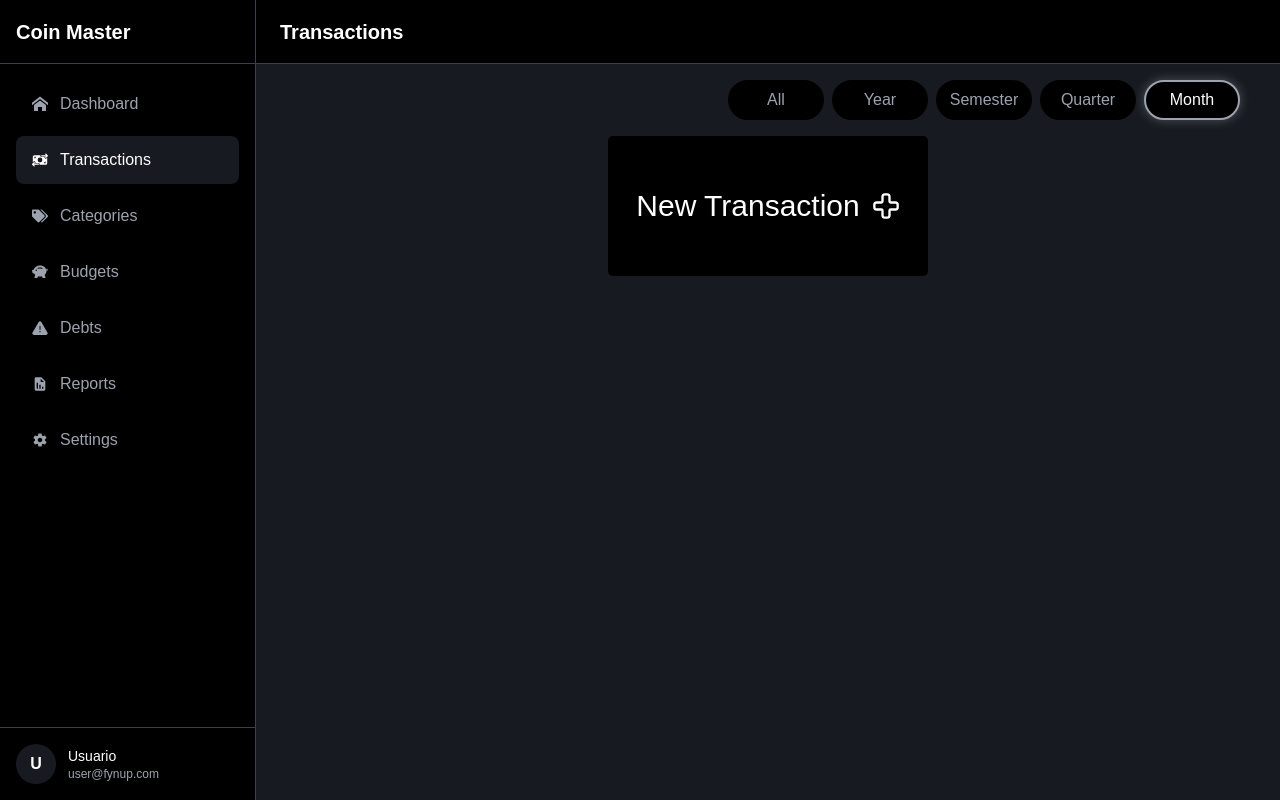
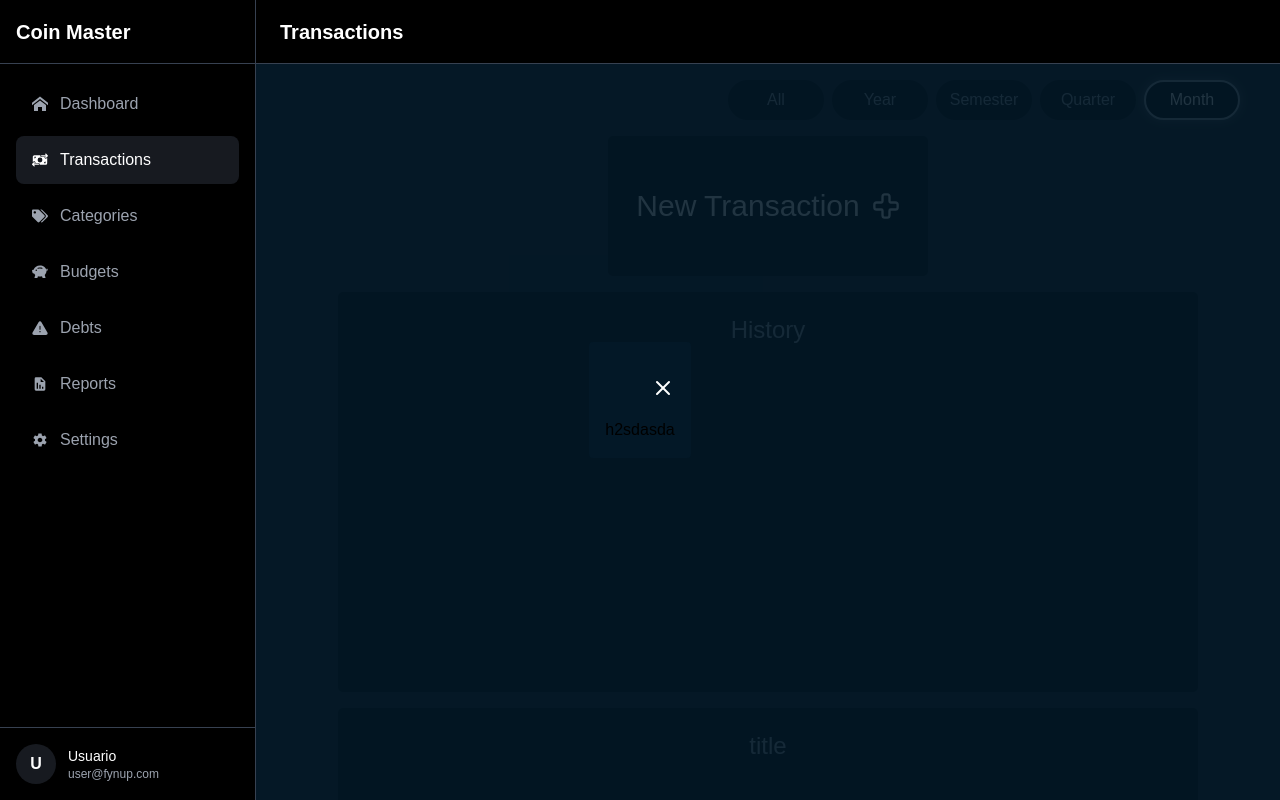
Before and after one commit to DiegoGp227/CoinMaster-v2, a Next.js app in the folder front/: page /transactions in a window 1280 px wide. Both pictures are taken after a click on the button "New Transaction". Built offline with nearby package versions, Linux system fonts and the light colour scheme; no server answers; what easy-peasy would draw is missing.

Commit message:
[ feat ] modal integrated

```diff
--- /dev/null
+++ b/front/app/components/atoms/Modal.tsx
@@ -0,0 +1,28 @@
+import { FiX } from "react-icons/fi";
+
+interface IModalProps {
+  children: React.ReactNode;
+  onClose: () => void;
+}
+
+export default function Modal({
+  children,
+  onClose,
+}: IModalProps) {
+  return (
+    <div
+      className={`fixed inset-0 flex items-center justify-center z-10
+        bg-[#031827]/88
+   `}
+    >
+      <div className="relative flex flex-col p-4 max-w-[85vw] max-h-[85vh] overflow-x-auto rounded bg-[#031827]">
+        <div className={`flex justify-end h-[60px] `}>
+          <button onClick={onClose}>
+            <FiX className={`text-white text-2xl`} />
+          </button>
+        </div>
+        {children}
+      </div>
+    </div>
+  );
+}
--- /dev/null
+++ b/front/app/transactions/components/atoms/NewTransactions.tsx
@@ -0,0 +1,21 @@
+import { LuCross } from "react-icons/lu";
+
+interface INewTransactionProps {
+  setModalNewTransactions: () => void;
+}
+
+export default function NewTranssactions({
+  setModalNewTransactions,
+}: INewTransactionProps) {
+  return (
+    <div className="flex justify-center">
+      <button
+        onClick={setModalNewTransactions}
+        className="w-[320px] h-[140px] bg-black rounded-[5px] flex justify-center items-center border-2 hover:border-soft-gray hover:shadow-[0_0_10px_2px_rgba(156,163,175,0.3)] group transition-all duration-500 gap-3"
+      >
+        <p className="text-white text-3xl">New Transaction</p>
+        <LuCross className="text-white w-7 h-7" />
+      </button>
+    </div>
+  );
+}
--- /dev/null
+++ b/front/app/transactions/components/molecules/TableDiv.tsx
@@ -0,0 +1,21 @@
+import { ReactNode } from "react";
+
+interface ITableDivProps {
+  title: string;
+  children: ReactNode;
+}
+
+export default function TableDiv({ children, title }: ITableDivProps) {
+  return (
+    <div className="flex justify-center my-4">
+      <div className="w-[84%] h-[400px] bg-black justify-center rounded-[5px] p-5 border-2 hover:border-soft-gray hover:shadow-[0_0_10px_2px_rgba(156,163,175,0.3)] transition-all duration-500 group">
+        <div className="flex justify-center mb-4">
+          <p className="text-soft-gray text-2xl group-hover:text-white transition-all duration-500 group">
+            {title}
+          </p>
+        </div>
+        <div className="w-full h-[300px]">{children}</div>
+      </div>
+    </div>
+  );
+}
--- a/front/app/transactions/components/organisms/TransactionsOrganism.tsx
+++ b/front/app/transactions/components/organisms/TransactionsOrganism.tsx
@@ -2,20 +2,43 @@
 import FilterDashboard from "@/app/components/molecules/FilterDashboard";
 import { FilterOption } from "@/app/components/organisms/DashboardOrganism";
 import { useState } from "react";
-import { LuCross } from "react-icons/lu";
+import Modal from "@/app/components/atoms/Modal";
+import NewTranssactions from "../atoms/NewTransactions";
+import TableDiv from "../molecules/TableDiv";
 
 export default function TransactionsOrganism() {
   const [filterDate, setFilterDate] = useState<FilterOption>("Month");
+  const [modalNewTransactions, setModalNewTransactions] =
+    useState<boolean>(false);
 
   return (
     <>
       <FilterDashboard setFilterDate={setFilterDate} filterDate={filterDate} />
-      <div className="flex justify-center">
-        <button className="w-[320px] h-[140px] bg-black rounded-[5px] flex justify-center items-center border-2 hover:border-soft-gray hover:shadow-[0_0_10px_2px_rgba(156,163,175,0.3)] group transition-all duration-500 gap-3">
-          <p className="text-white text-3xl">New Transaction</p>
-          <LuCross className="text-white w-7 h-7" />
-        </button>
+      <NewTranssactions
+        setModalNewTransactions={() => setModalNewTransactions(true)}
+      />
+      <TableDiv title="History">
+        <div></div>{" "}
+      </TableDiv>
+
+      <div className="flex justify-center my-4">
+        <div className="w-[84%] h-[400px] bg-black justify-center rounded-[5px] p-5 border-2 hover:border-soft-gray hover:shadow-[0_0_10px_2px_rgba(156,163,175,0.3)] transition-all duration-500 group">
+          <div className="flex justify-center mb-4">
+            <p className="text-soft-gray text-2xl group-hover:text-white transition-all duration-500 group">
+              {"title"}
+            </p>
+          </div>
+          <div className="w-full h-[300px]">{"children"}</div>
+        </div>
       </div>
+
+      {modalNewTransactions ? (
+        <Modal onClose={() => setModalNewTransactions(false)}>
+          <div>h2sdasda</div>
+        </Modal>
+      ) : (
+        ""
+      )}
     </>
   );
 }
```
